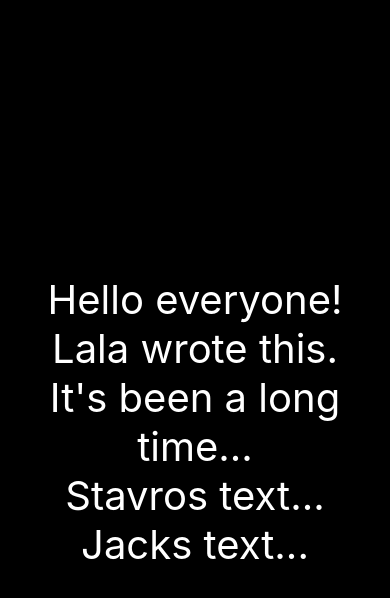
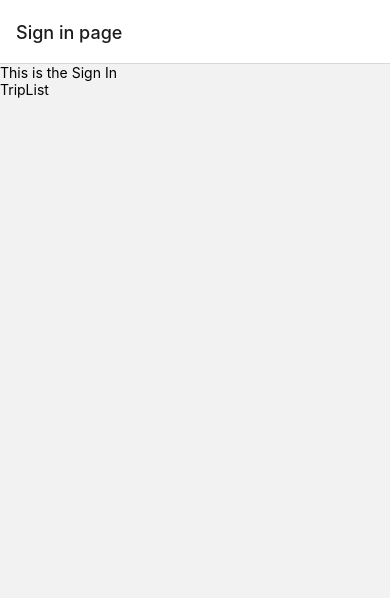
Before and after one commit to MattyB2112/TripApp, a React Native app: screen / in a window 390 px wide. Shown: the top 598 px of the page. Built offline with nearby package versions, Linux system fonts and the light colour scheme.

Commit message:
first commit on FE

```diff
--- a/App.js
+++ b/App.js
@@ -1,16 +1,22 @@
 import { StatusBar } from "expo-status-bar";
 import { StyleSheet, Text, View } from "react-native";
+import { NavigationContainer } from "@react-navigation/native";
+import { createNativeStackNavigator } from "@react-navigation/native-stack";
+import SignIn from "./pages/SignIn";
+// import TripCard from "./pages/TripCard";
+import TripList from "./pages/TripList";
+
+const Stack = createNativeStackNavigator();
 
 export default function App() {
   return (
-    <View style={styles.container}>
-      <Text style={styles.text}>Hello everyone!</Text>
-      <Text style={styles.text}>Lala wrote this.</Text>
-      <Text style={styles.text}>It's been a long time...</Text>
-      <Text style={styles.text}>Stavros text...</Text>
-      <Text style={styles.text}>Jacks text...</Text>
-      <StatusBar style="auto" />
-    </View>
+    <NavigationContainer>
+      <Stack.Navigator>
+        <Stack.Screen name="Sign in page" component={SignIn} />
+        <Stack.Screen name="Trip list page" component={TripList} />
+        {/* <Stack.Screen name="Trip card page" component={TripCard} /> */}
+      </Stack.Navigator>
+    </NavigationContainer>
   );
 }
 
--- /dev/null
+++ b/pages/SignIn.jsx
@@ -0,0 +1,12 @@
+import { View, Text, Pressable } from "react-native";
+
+export default function SignIn({ navigation }) {
+  return (
+    <View>
+      <Text>This is the Sign In</Text>
+      <Pressable onPress={() => navigation.navigate("Trip list page")}>
+        <Text>TripList</Text>
+      </Pressable>
+    </View>
+  );
+}
--- /dev/null
+++ b/pages/TripCard.jsx
@@ -0,0 +1,9 @@
+import { View, Text } from "react-native";
+
+export default function TripCard() {
+  return (
+    <View>
+      <Text>This is the Trip Card</Text>
+    </View>
+  );
+}
--- /dev/null
+++ b/pages/TripList.jsx
@@ -0,0 +1,12 @@
+import { View, Text, Pressable } from "react-native";
+
+export default function TripList({ navigation }) {
+  return (
+    <View>
+      <Text>This is the Trip List</Text>
+      <Pressable onPress={() => navigation.navigate("Sign in page")}>
+        <Text>Sign In</Text>
+      </Pressable>
+    </View>
+  );
+}
```
Also changed, not shown: package.json (+7 -3 lines), 1 other file (tests, documents, lock files or other folders).
